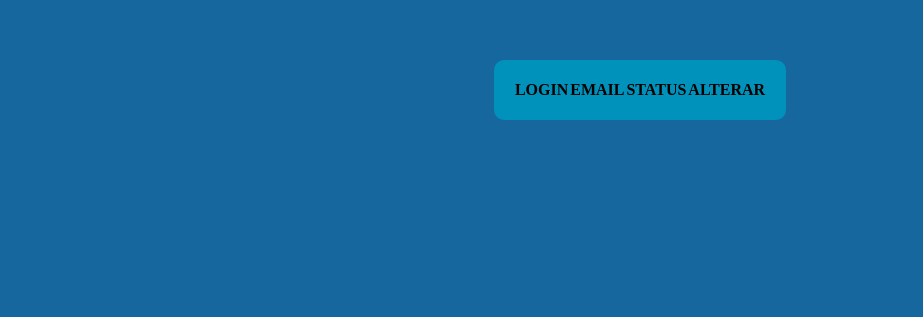
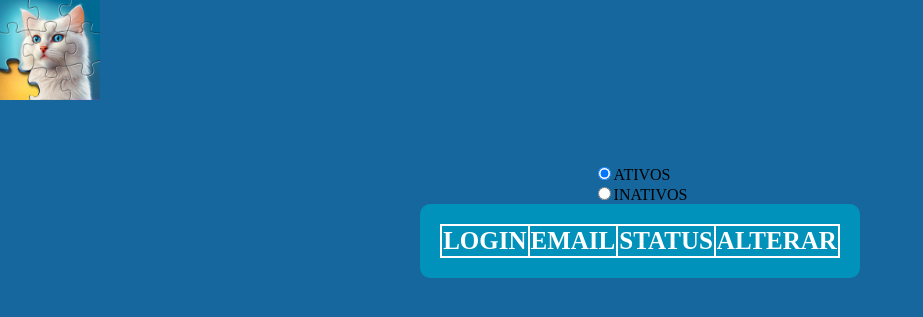
Before and after one commit to BrunoAlves016/PROJETIN-INTEGRADOR, a PHP site: page /lista-usuario.php in a window 1280 px wide. Shown: the top 317 px of the page, without its empty margins (0-923 px from the left). Run offline with PHP 8.4, Linux system fonts and the light colour scheme; tables that the repository leaves empty hold one stand-in row (values such as "Sample post"); lists and menus that the app fills with data are empty.

Commit message:
PROJETIN INTEGRADOR
ADICIONEI FOTOS NOVAS MODIFIQUEI FILE DE ALTERA USUÁRIO E MUDEI UM POUCO O CSS

```diff
--- a/PROJETOINTEGRADOR/cadastro-usuario.php
+++ b/PROJETOINTEGRADOR/cadastro-usuario.php
@@ -39,6 +39,10 @@ if($_SERVER['REQUEST_METHOD'] =='POST'){
     <title>CADASTRO DE USUÁRIO</title>
 </head>
 <body>
+<div class="container-altera">
+        <div class="logo"><a href="inicio.php"><img src="img/perfil.png" width="100px" height="100px"></a></div>
+
+        </div>
 <div class="container-global">
         <form class="formulario" action="cadastro-usuario.php" method="post">
             <label>LOGIN</label>
--- a/PROJETOINTEGRADOR/css/estilo.css
+++ b/PROJETOINTEGRADOR/css/estilo.css
@@ -59,7 +59,11 @@ body {
     background-color: #000000;
 
 }
+.container-altera{
+    display: flex;
+    background-color: #15679e;
 
+}
 .formulario{
     display: flex;
     justify-content: center;
@@ -104,7 +108,11 @@ body {
     height: auto;
 
 }
-
+td, tr, th{
+    color: #ffffff;
+    border: #fff 2px solid;
+    font-size: 25px;
+}
 
 /* Título da Página */
 .subtitulo h1 {
--- a/PROJETOINTEGRADOR/lista-usuario.php
+++ b/PROJETOINTEGRADOR/lista-usuario.php
@@ -7,7 +7,17 @@ include('conecta.php');
 $sql = "SELECT u_login, u_email, u_status, u_id FROM tb_usuarios WHERE u_status = '1'";
 $retorno = mysqli_query($link, $sql);
 $status = '1';
+if ($_SERVER['REQUEST_METHOD'] == 'POST') {
+    $status = $_POST['status'];
 
+    if ($status == 1) {
+        $sql = "SELECT u_login, u_email, u_status, u_id FROM tb_usuarios WHERE u_status = '1'";;
+        $retorno = mysqli_query($link, $sql);
+    } else {
+        $sql = "SELECT u_login, u_email, u_status, u_id FROM tb_usuarios WHERE u_status = '0'";;
+        $retorno = mysqli_query($link, $sql);
+    }
+}
 ?>
 
 
@@ -22,11 +32,17 @@ $status = '1';
 </head>
 
 <body>
+<div class="container-altera">
+        <div class="logo"><a href="inicio.php"><img src="img/perfil.png" width="100px" height="100px"></a></div>
 
+        </div>
     <div class="container-listausuarios">
         <!-- FAZER DEPOIS DO ROLÊ -->
-        <form>
-
+        <form action="lista-usuario.php" method="post">
+            <input type="radio" name="status" value="1" required onclick="submit()" <?= $status == '1' ? "checked" : "" ?>>ATIVOS
+            <br>
+            <input type="radio" name="status" value="0" required onclick="submit()" <?= $status == '0' ? "checked" : "" ?>>INATIVOS
+            <br>
         </form>
         <!-- LISTAR A TABELA DE USUARIOS -->
         <table class="lista">
--- a/PROJETOINTEGRADOR/puzzle-dificil.php
+++ b/PROJETOINTEGRADOR/puzzle-dificil.php
@@ -5,7 +5,7 @@
     <meta name="viewport" content="width=device-width, initial-scale=1.0">
     <link rel="stylesheet" href="css/estilo.css">
 
-    <title>PUZZLE IZI</title>
+    <title>PUZZLE IMPOSSIBLE</title>
 </head>
 <body>
 <div class="container">
@@ -22,7 +22,7 @@
         </div>
     </div>
     <div class="subtitulo">
-        <h1>PUZZLES MERAMENTE FÁCEIS QUE VIRÃO NA PRÓXIMA ATUALIZAÇÃO</h1>
+        <h1>PUZZLES MERAMENTE IMPOSSIBLE QUE NEM O DEV CONSEGUIU DESENVOLVER</h1>
     </div>
 
 
```
Also changed, not shown: PROJETOINTEGRADOR/cadastro-altera-usu.php (+7 -5 lines), PROJETOINTEGRADOR/img/frutapuzzle.png (added), PROJETOINTEGRADOR/img/puzzlefacil.png (added).
